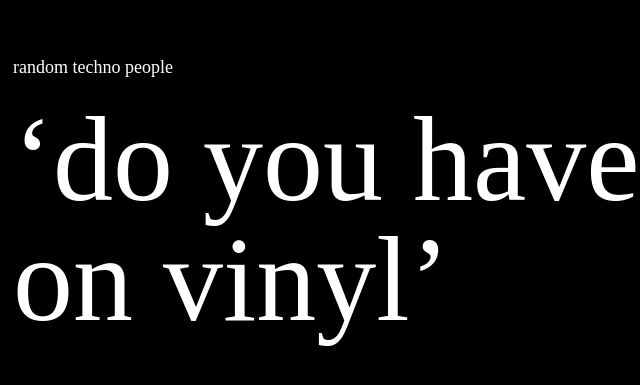
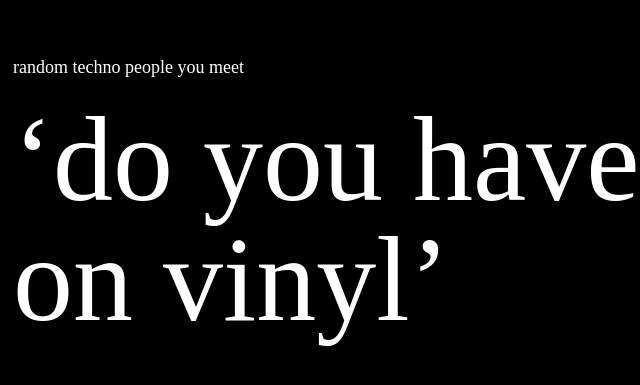
Before and after one commit to techgirlonlinee/technopeople, a plain HTML site: page index.html in a window 1280 px wide. Shown: the part 201-586 px from the top of the page, 179-819 px from the left. Drawn offline with Linux system fonts and the light colour scheme.

Commit message:
update heading

```diff
--- a/index.html
+++ b/index.html
@@ -5,7 +5,7 @@
 		<meta http-equiv="X-UA-Compatible" content="IE=edge">
 		<meta name="viewport" content="width=device-width, initial-scale=1">
 		<meta name="keywords" content="tinder, girls, tinder profiles, random">
-		<title>Tindergirls</title>
+		<title>Techno People</title>
 		<link rel="shortcut icon" type="image/png" href="favicon.png">
 		<link rel="stylesheet" href="base.css">
 		<link rel="stylesheet" href="style.css">
@@ -23,7 +23,7 @@
 
 
 			<div class="text-box">
-				<p>random techno people</p>
+				<p>random techno people you meet</p>
 				<a href="#" class="text">
 					‘do you have that on vinyl’
 				</a>
```
